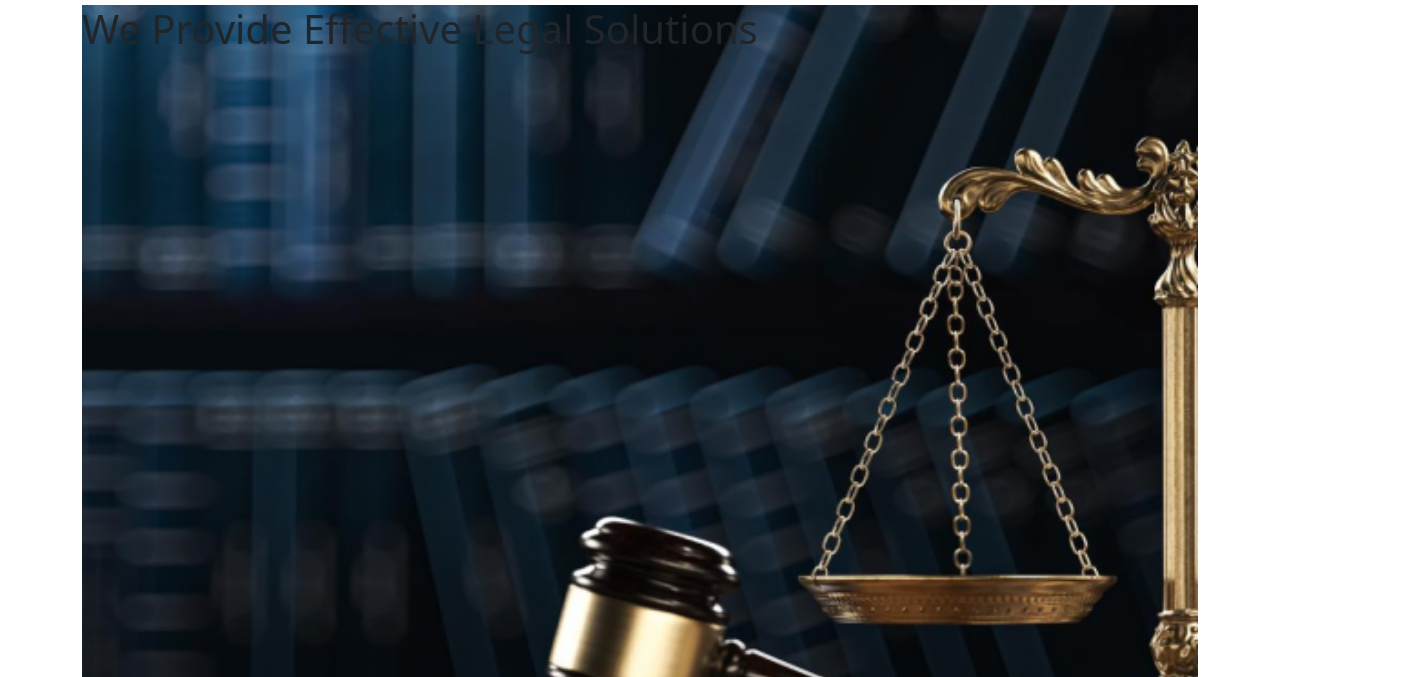
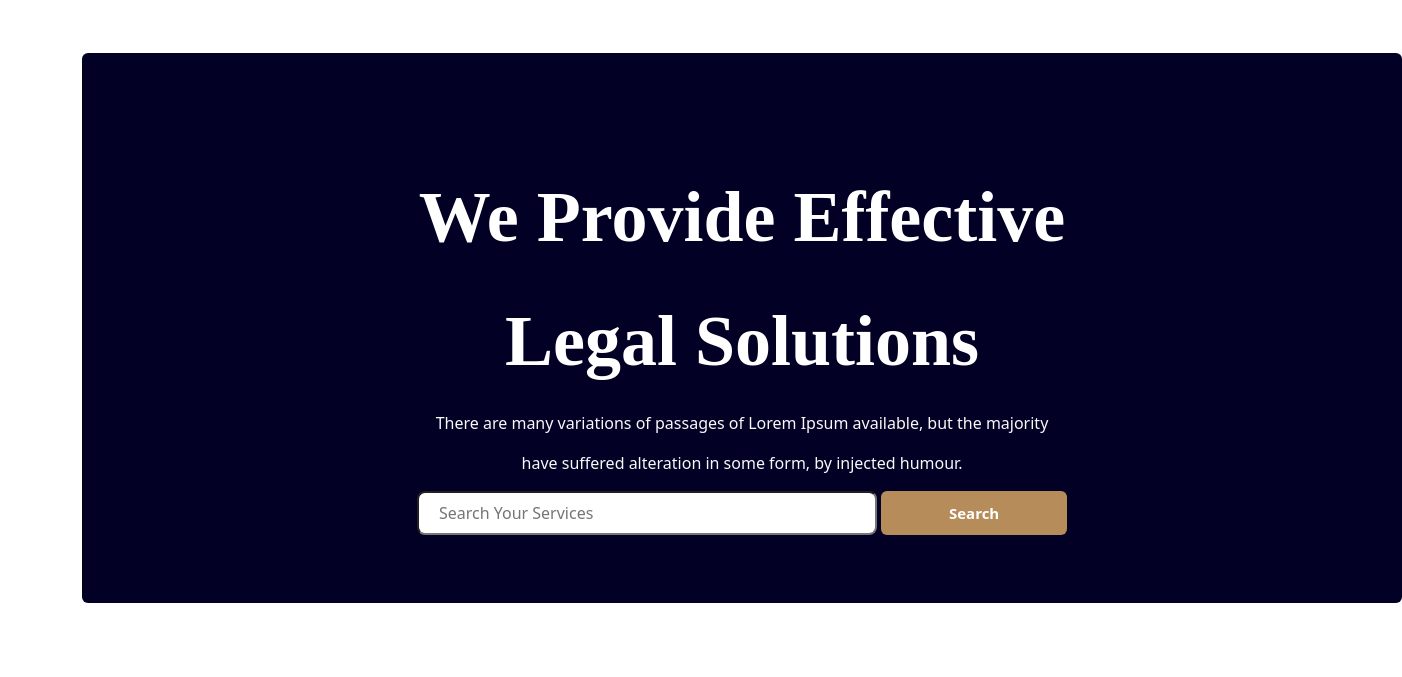
Before and after one commit to Ayanbanerjee93/legal-Solution, a plain HTML site: page index.html in a window 1280 px wide. Shown: the part 123-800 px from the top of the page, 1402 px wide, since content can reach past the window. Drawn offline with nearby package versions, Linux system fonts and the light colour scheme; files whose address does not match are found by name.

Commit message:
complete header section added

```diff
--- a/Styles/style.css
+++ b/Styles/style.css
@@ -20,11 +20,34 @@
     font-size: 15px;
     background-color: #B68C5A;
    }
-   .head-sec{
+   /* header banner section */
+   .header-banner{
     background-image: url("images/banner.png");
     background-repeat: no-repeat;
     background-position: center;
     background-size: cover;
-    height: 1000px;
-    background-color: aliceblue;
+    width: 1320px;
+    height: 550px;
+    background: rgb(2,0,36);
+    background: linear-gradient(90deg,rgb(26, 9, 7) 62%, rgb(72, 67, 169) 0%, rgb(26, 9, 7) 62%),
+
 }
+.banner-text{
+
+    font-family: 'Poppins';
+    padding-top: 110px;
+    color: #FFFFFF;
+    font-family: 'EB Garamond';
+    font-style: normal;
+    font-weight: 800;
+    font-size: 72px;
+    text-align: center;
+}
+.input-box input[type=text]{
+    width: 460px;
+    height: 44px;
+    background: #FFFFFF;
+    border-radius: 8px;
+    padding-left: 20px;
+
+}
--- a/index.html
+++ b/index.html
@@ -55,9 +55,21 @@
               </div>
             </div>
           </nav>
-          <section class="head-sec">
+          <section class="header-banner rounded my-5 ">
 
-            <h1>We Provide Effective Legal Solutions</h1>
+            <div class="banner-text">
+                <p>We Provide Effective</p>
+                <p>Legal Solutions</p>
+            </div>
+            <div class="text-center text-light">
+                <p>There are many variations of passages of Lorem Ipsum available, but the majority</p>
+                <p>have suffered alteration in some form, by injected humour.</p>
+            </div>
+
+                <div class="input-box text-center">
+                    <input type="text" placeholder="Search Your Services">
+                    <button class="nav-btn rounded border border-0">Search</button>
+                </div>
 
           </section>
     </header>
```
